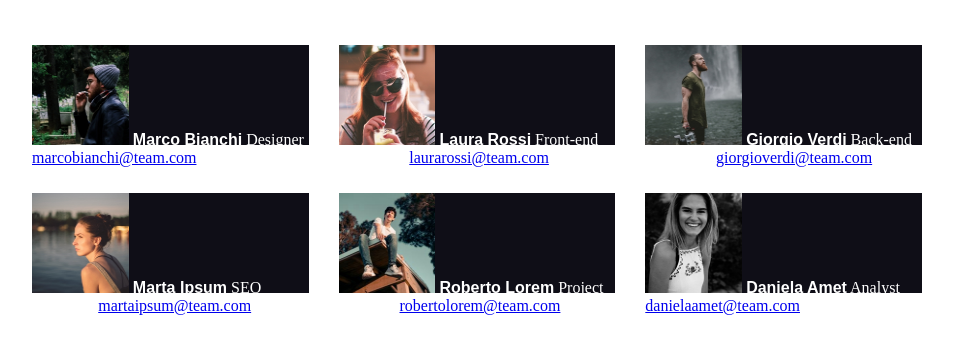
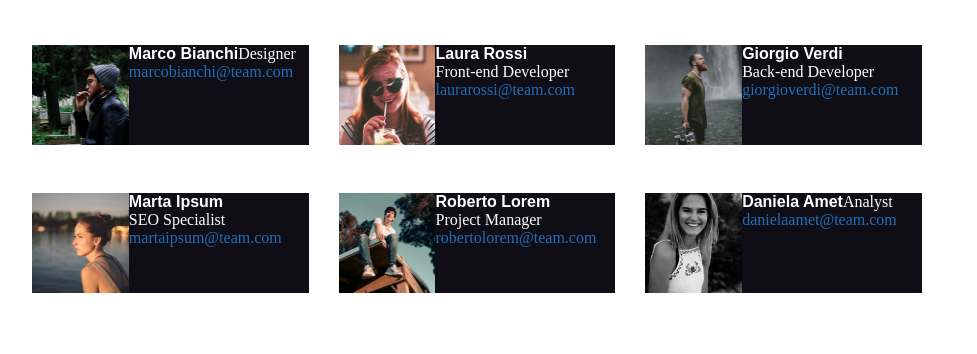
Before and after one commit to nickkept/html-css-float-cards, a plain HTML site: page index.html in a window 1280 px wide. Shown: the part 150-504 px from the top of the page, without its empty margins (148-1125 px from the left). Drawn offline with Linux system fonts and the light colour scheme; files whose address does not match are found by name.

Commit message:
almost finished

```diff
--- a/css/style.css
+++ b/css/style.css
@@ -3,6 +3,11 @@
 	margin: 0;
 	padding: 0
 }
+.clearfix::after {
+    content: "";
+    display: table;
+    clear: both;
+  }
 
 .title {
     font-family: Arial, Helvetica, sans-serif;
@@ -26,6 +31,9 @@
 .row{
 
 }
+img {
+    float: left;
+}
 
 .row .col {
     float: left;
@@ -47,15 +55,21 @@
     height: 100px;
   }
 
-  .namer-surname {
+  .name-surname {
+   float: left;
     font-weight: bold ;
     font-family: Arial, Helvetica, sans-serif;
   }
 
   .position{
+float: left;
 
   }
 
   .mail{
+    float: left;
+   }
 
-  }
+  a {text-decoration: none;
+    color: #226EB6;
+}
--- a/index.html
+++ b/index.html
@@ -26,7 +26,7 @@
             <div class="row clearfix">
                 <div class="col">
                     <img src="img/male1.png" alt="male1">
-                    <span class="namer-surname">Marco Bianchi</span>
+                    <span class="name-surname">Marco Bianchi</span>
                     <span class="position">Designer</span>
                     <a href="mail">marcobianchi@team.com</a>
 
@@ -34,15 +34,15 @@
                 </div>
                 <div class="col">
                     <img src="img/female1.png" alt="female1">
-                    <span class="namer-surname">Laura Rossi</span>
+                    <span class="name-surname">Laura Rossi</span>
                     <span class="position">Front-end Developer</span>
                     <a href="mail">laurarossi@team.com</a>
 
                 </div>
                 <div class="col">
                     <img src="img/male2.png" alt="male2">
-                    <span class="namer-surname">Giorgio Verdi</span>
-                    <span class="position">Back-end Developer</span>
+                    <span class="name-surname">Giorgio Verdi </span>
+                    <span class="position">Back-end Developer </span>
                     <a href="mail">giorgioverdi@team.com</a>
                 </div>
             </div>
@@ -53,9 +53,9 @@
         <div class="container">
 
             <div class="row clearfix">
-                <div class="col">
+                <div class="col clearfix">
                     <img src="img/female2.png" alt="female2">
-                    <span class="namer-surname">Marta Ipsum</span>
+                    <span class="name-surname">Marta Ipsum</span>
                     <span class="position">SEO Specialist</span>
                     <a href="mail">martaipsum@team.com</a>
 
@@ -65,7 +65,7 @@
 
                     <img src="img/male3.png" alt="male3">
 
-                    <span class="namer-surname">Roberto Lorem</span>
+                    <span class="name-surname">Roberto Lorem</span>
 
                     <span class="position">Project Manager</span>
                     <a href="mail">robertolorem@team.com</a>
@@ -74,8 +74,8 @@
                 </div>
                 <div class="col">
                     <img src="img//female3.png" alt="female3">
-                    <span class="namer-surname">Daniela Amet</span>
-                    <span class="position">Analyst</span>
+                    <span class="name-surname">Daniela Amet </span>
+                    <span class="position">Analyst </span>
                     <a href="mail">danielaamet@team.com</a>
 
                 </div>
```
